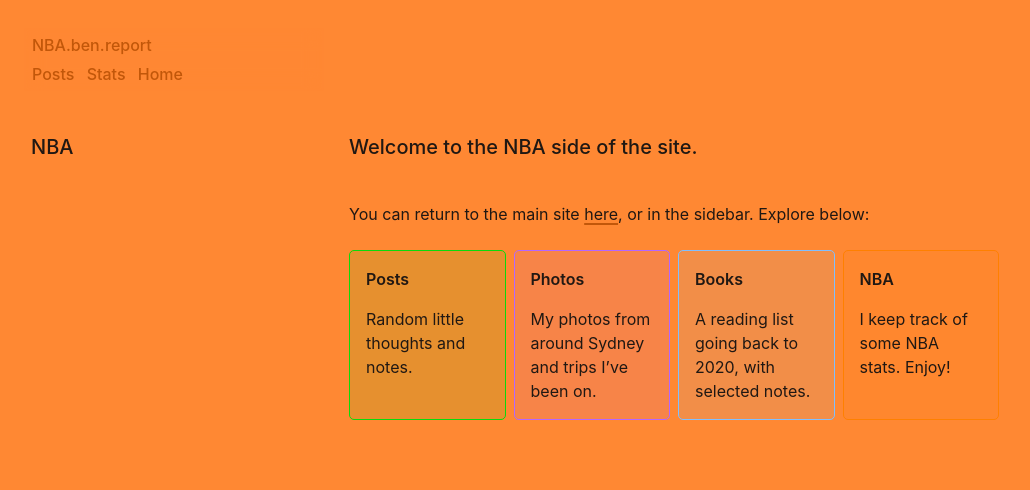
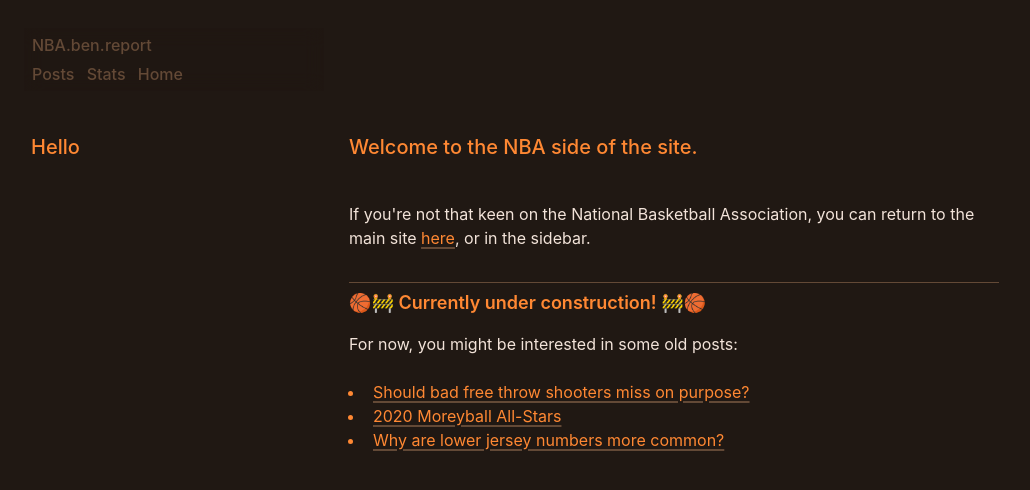
Before and after one commit to penborter/nba-site, a Jekyll site: the page built from about.html, in a window 1280 px wide and 900 px high. Shown: the top 490 px of the window, without its empty margins (1-1031 px from the left). Built offline with Jekyll 4.4.1, drawn with Linux system fonts in a browser that asks for light colours; some web fonts are replaced.

Commit message:
Second update

```diff
--- a/_config.yml
+++ b/_config.yml
@@ -1,6 +1,7 @@
 # 1. Site Details
 site: NBA—Ben Porter
 url: https://nba.ben.report
+home_url: https://ben.report
 title: nba.ben.report
 description: nba.ben.report
 
@@ -40,11 +41,6 @@ defaults:
   -
     scope:
       path: ""
-    values:
-      main_columns: col-3 # Default to triple column layout
-  -
-    scope:
-      path: ""
       type: "posts"
     values:
       layout: post
@@ -70,6 +66,9 @@ collections:
   projects:
     output: true
     permalink: /projects/:slug
+  stats:
+    output: true
+    permalink: /stats/:slug
 
 # 7. Site Navigation
 nav_header:
--- a/_includes/callout.html
+++ b/_includes/callout.html
@@ -1,4 +1,4 @@
-<a class="callout" href="{{ include.link }}" {% if include.color-hsl %}style="--color-main: hsl({{ include.color-hsl }}); --color-bg: hsl({{ include.color-hsl }} / 0.1);"{% endif %}>
+<a class="callout rounded" href="{{ include.link }}" {% if include.color-hsl %}style="--color-main: hsl({{ include.color-hsl }}); --color-bg: hsl({{ include.color-hsl }} / 0.1);"{% endif %}>
   <div>
     <h3>{{ include.title }}</h3>
     {{ include.content | markdownify }}
--- a/_sass/layout.scss
+++ b/_sass/layout.scss
@@ -19,15 +19,15 @@ $dark: hsl(25, 25%, 10%);
 // 2.1 Main colours and accents
 $dark_accent_1: hsl(25, 30%, 30%);
 $dark_accent_2: hsl(25, 40%, 45%);
-$dark_accent_3: hsl(25, 60%, 50%);
-$light_accent_1: hsl(25, 90%, 40%);
-$light_accent_2: hsl(25, 80%, 40%);
-$light_accent_3: hsl(25, 70%, 30%);
+$dark_text: $dark; // Just use $dark
+$light_accent_1: hsl(25, 75%, 65%);
+$light_accent_2: hsl(25, 80%, 85%);
+$light_text: hsl(25, 50%, 90%);
 
 $dark-transparent-1: scale-color($dark, $alpha: -55%);
 $dark-transparent-2: scale-color($dark_accent_1, $alpha: -70%);
-$light-transparent-1: scale-color($light, $alpha: -55%);
-$light-transparent-2: scale-color($light_accent_1, $alpha: -70%);
+$light-transparent-1: scale-color($light_accent_2, $alpha: -55%);
+$light-transparent-2: scale-color($light_accent_2, $alpha: -70%);
 
 // 2.2 CSS Variables
 // Converting sass variable colours to CSS variables for the dark / light theme switcher
@@ -39,42 +39,40 @@ $light-transparent-2: scale-color($light_accent_1, $alpha: -70%);
   --narrow-padding: max(1.5em, calc((100vw - #{$content-width}) / 2));
   --photo-padding: max(10px, calc(100vw / 2000));
 
-  --bg: #{$light};
-  --fg: #{$dark};
+  --bg: #{$dark};
+  --fg: #{$light};
 
-  --bg-accent-1: #{$light_accent_1};
-  --bg-accent-2: #{$light_accent_2};
-  --bg-accent-3: #{$light_accent_3};
+  --bg-accent-1: #{$dark_accent_1};
+  --bg-accent-2: #{$dark_accent_2};
 
-  --fg-accent-1: #{$dark_accent_1};
-  --fg-accent-2: #{$dark_accent_2};
+  --fg-accent-1: #{$light_accent_1};
+  --fg-text:     #{$light_text};
 
-  --bg-transparent: #{$light-transparent-1};
-  --bg-accent-transparent: #{$light-transparent-2};
+  --bg-transparent: #{$dark-transparent-1};
+  --bg-accent-transparent: #{$dark-transparent-2};
 
-  --shadow-color: rgba(0, 0, 0, 0.03);
-  --border-color: var(--fg-accent-1);
+  --shadow-color: rgba(0, 0, 0, 0.08);
+  --border-color: var(--bg-accent-1);
 
   --navName-color: #3f6d56;
   --red: #f05d5e;
 }
 
 [data-theme="dark"] {
-  --bg: #{$dark};
-  --fg: #{$light};
+  --bg: #{$light-accent-2};
+  --fg: #{$dark};
 
-  --bg-accent-1: #{$dark_accent_1};
-  --bg-accent-2: #{$dark_accent_2};
-  --bg-accent-3: #{$dark_accent_3};
+  --bg-accent-1: #{$light_accent_1};
+  --bg-accent-2: #{$light_accent_2};
 
-  --fg-accent-1: #{$light_accent_1};
-  --fg-accent-2: #{$light_accent_2};
+  --fg-accent-1: #{$dark_accent_1};
+  --fg-text:     #{$dark_text};
 
-  --bg-transparent: #{$dark-transparent-1};
-  --bg-accent-transparent: #{$dark-transparent-2};
+  --bg-transparent: #{$light-transparent-1};
+  --bg-accent-transparent: #{$light-transparent-2};
 
-  --shadow-color: rgba(0, 0, 0, 0.08);
-  --border-color: var(--bg-accent-1);
+  --shadow-color: rgba(0, 0, 0, 0.04);
+  --border-color: var(--fg-accent-1);
 
   --navName-color: #76ba98;
 
@@ -147,6 +145,11 @@ $light-transparent-2: scale-color($light_accent_1, $alpha: -70%);
   text-transform: uppercase;
 }
 
+.rounded {
+  border-radius: 10px;
+  border: 1px solid var(--fg);
+}
+
 .card {
 
   background: var(--fg-accent-2);
@@ -176,8 +179,8 @@ $light-transparent-2: scale-color($light_accent_1, $alpha: -70%);
   display: block;
   padding: 1em;
 
-  border-radius: 5px;
-  border: 1px solid var(--color-main);
+  //border-radius: 5px;
+  //border: 1px solid var(--color-main);
   background: var(--color-bg);
 
   text-decoration: none;
@@ -279,6 +282,9 @@ article {
     margin-top: 0;
   }
 
+  p {
+    color: var(--fg-text);
+  }
   .reading-meta p:first-child, p:first-child {
     margin-top: 0;
   }
@@ -798,8 +804,8 @@ img {
   //box-shadow: 0 2px 2px var(--shadow-color),
   //             0 4px 4px var(--shadow-color),
   //             0 8px 8px var(--shadow-color);
-  //border: 1px solid var(--fg);
-  border-radius: 5px;
+  border: 1px solid var(--fg);
+  border-radius: 10px;
 }
 
 img:not(.img-gallery) {
@@ -1354,11 +1360,12 @@ p button {
   display: flex;
   height: 102px;
   width: var(--var);
-  border: 1px solid var(--fg);
+  //border: 1px solid var(--fg);
+  //border-radius: 10px;
   background: var(--bg-accent-1);
   //padding-top: 0.4em;
   padding-left: 1em;
-  box-shadow: 0 2px 2px var(--shadow-color), 0 4px 4px var(--shadow-color), 0 8px 8px var(--shadow-color);
+  //box-shadow: 0 2px 2px var(--shadow-color), 0 4px 4px var(--shadow-color), 0 8px 8px var(--shadow-color);
 
   transition: 0.1s ease;
 
--- a/about.html
+++ b/about.html
@@ -1,41 +1,20 @@
 ---
 layout: page
-title: NBA
+title: Hello
 permalink: /
 ---
 
 <h1 id="intro-heading">Welcome to the NBA side of the site.</h1>
 <p>
-  You can return to the main site <a href="https://ben.report">here</a>, or in the sidebar.
-  Explore below:
+  If you're not that keen on the National Basketball Association, you can return to the main site <a href="https://ben.report">here</a>, or in the sidebar.
 </p>
+<h2>🏀🚧 Currently under construction! 🚧🏀</h2>
 
-<div id="links-about">
-  {% include callout.html
-      title="Posts"
-      content="Random little thoughts and notes."
-      color-hsl="120deg 90% 45%"
-      link="/posts"
-  %}
-
-  {% include callout.html
-    title="Photos"
-    content="My photos from around Sydney and trips I've been on."
-    color-hsl="270deg 100% 70%"
-    link="/photos"
-  %}
-
-  {% include callout.html
-    title="Books"
-    content="A reading list going back to 2020, with selected notes."
-    color-hsl="210deg 100% 75%"
-    link="/books"
-  %}
-
-  {% include callout.html
-    title="NBA"
-    content="I keep track of some NBA stats. Enjoy!"
-    color-hsl="30deg 100% 50%"
-    link="/nba"
-  %}
-</div>
+<p>
+  For now, you might be interested in some old posts:
+  <ul>
+    <li><a href="{{ site.home_url }}/posts/second-ft">Should bad free throw shooters miss on purpose?</a></li>
+    <li><a href="{{ site.home_url }}/posts/moreyball">2020 Moreyball All-Stars</a></li>
+    <li><a href="{{ site.home_url }}/posts/jersey-numbers">Why are lower jersey numbers more common?</a></li>
+  </ul>
+</p>
```
Also changed, not shown: _includes/picture.html (added, +30 -0 lines), _includes/quote.html (added, +9 -0 lines), _layouts/list.html (added, +80 -0 lines), _pages/posts.md (added, +5 -0 lines), _pages/stats.md (added, +5 -0 lines), _posts/2024-09-06-moreyball-percentage.md (added, +18 -0 lines), _posts/2024-09-06-welcome-to-jekyll.markdown (deleted, +0 -29 lines), _stats/moreyball.html (added, +23 -0 lines), readme.md (added, +4 -0 lines), assets/posts/moreyball/ExclusionZone.png (added), favicon.ico (added).
